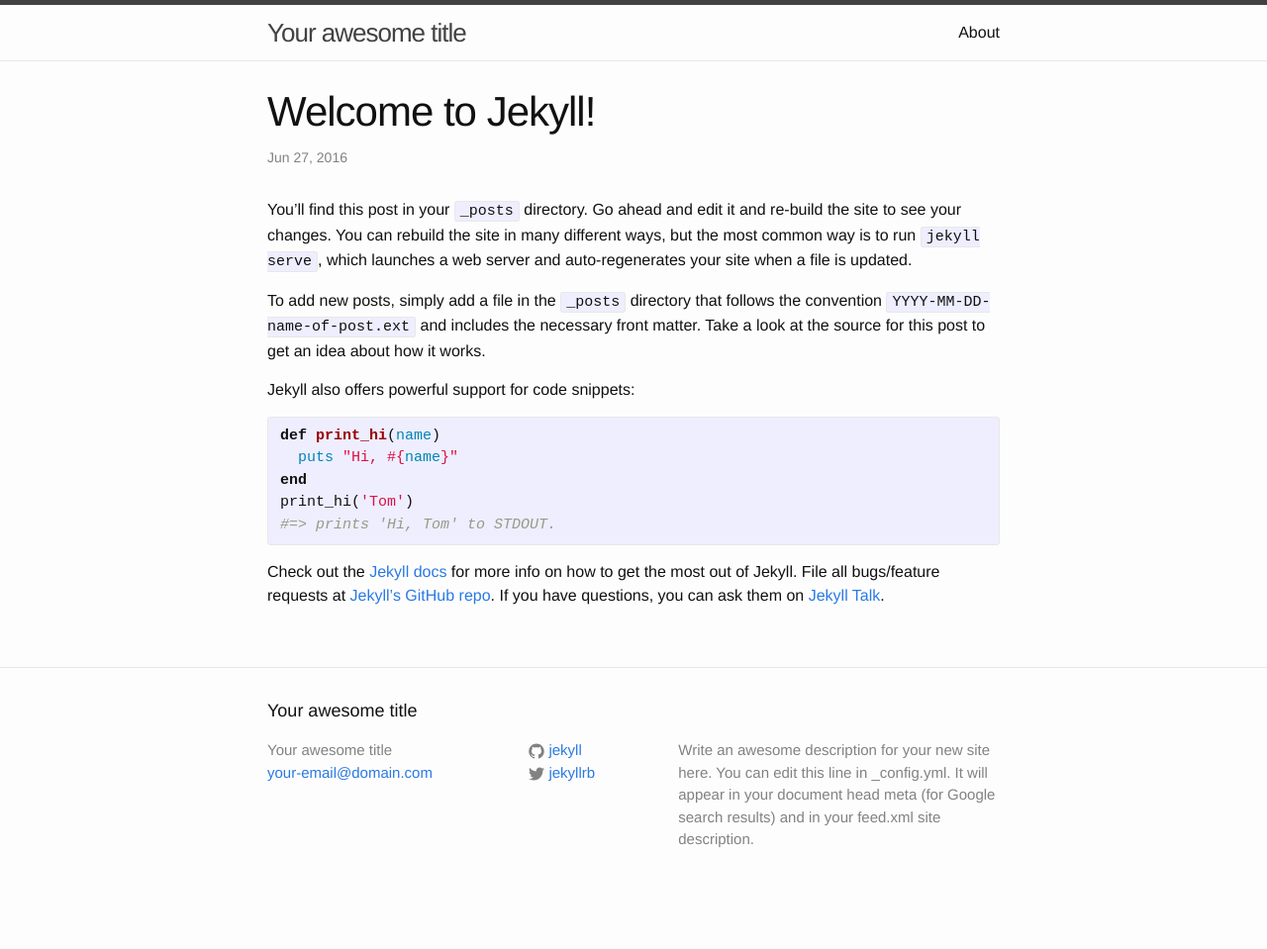
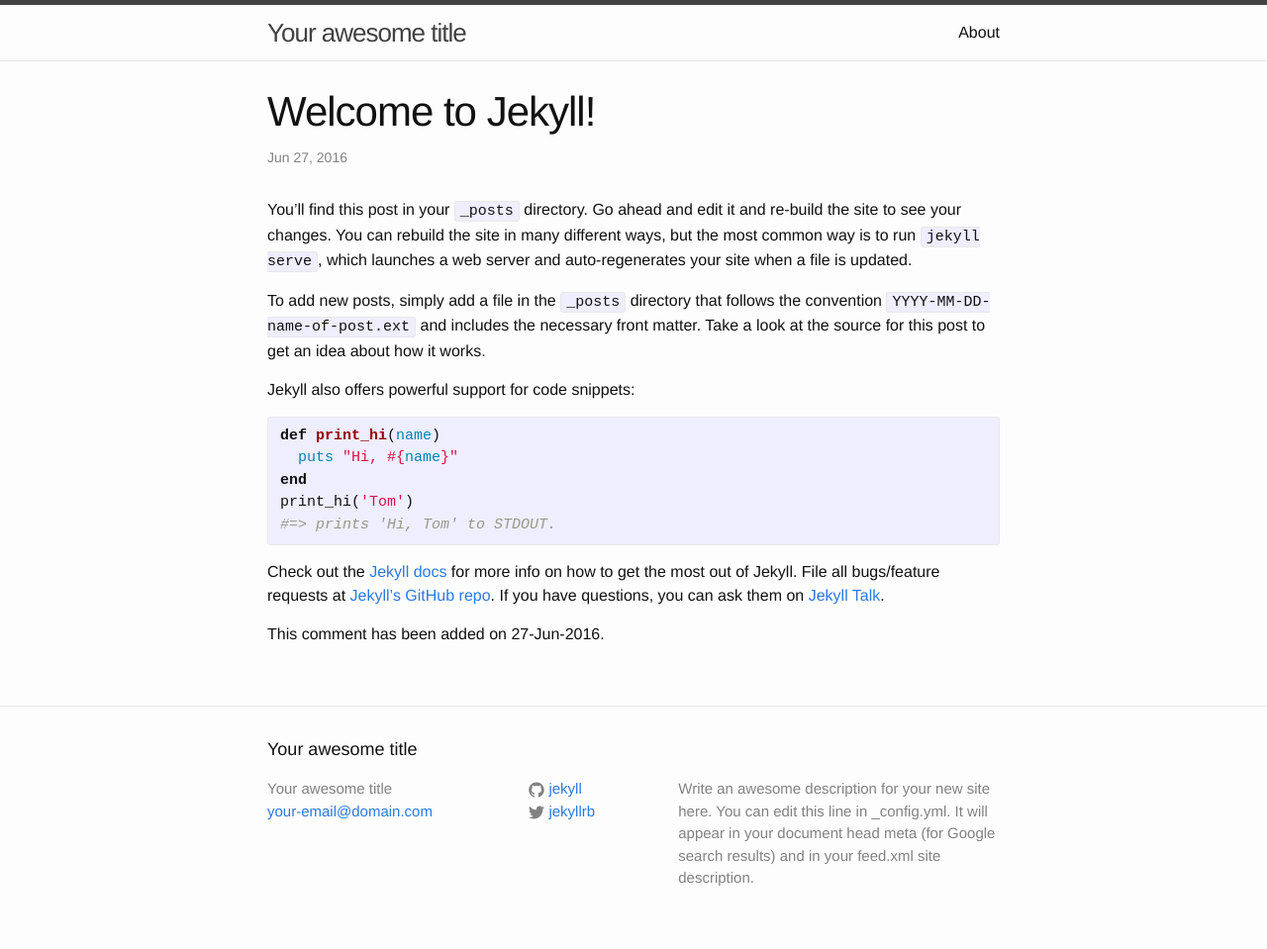
Before and after one commit to citimilo/citimilo.github.io, a Jekyll site: the page built from _posts/2016-06-27-welcome-to-jekyll.markdown, in a window 1280 px wide. Shown: the whole page at 99% size. Built offline with Jekyll 4.4.1, drawn with Linux system fonts in a browser that asks for light colours; before the commit the page ends 920 px from its top, so only the background shows below that.

Commit message:
Update 2016-06-27-welcome-to-jekyll.markdown

```diff
--- a/_posts/2016-06-27-welcome-to-jekyll.markdown
+++ b/_posts/2016-06-27-welcome-to-jekyll.markdown
@@ -20,6 +20,9 @@ print_hi('Tom')
 
 Check out the [Jekyll docs][jekyll-docs] for more info on how to get the most out of Jekyll. File all bugs/feature requests at [Jekyll’s GitHub repo][jekyll-gh]. If you have questions, you can ask them on [Jekyll Talk][jekyll-talk].
 
+This comment has been added on 27-Jun-2016.
+
+
 [jekyll-docs]: http://jekyllrb.com/docs/home
 [jekyll-gh]:   https://github.com/jekyll/jekyll
 [jekyll-talk]: https://talk.jekyllrb.com/
```
